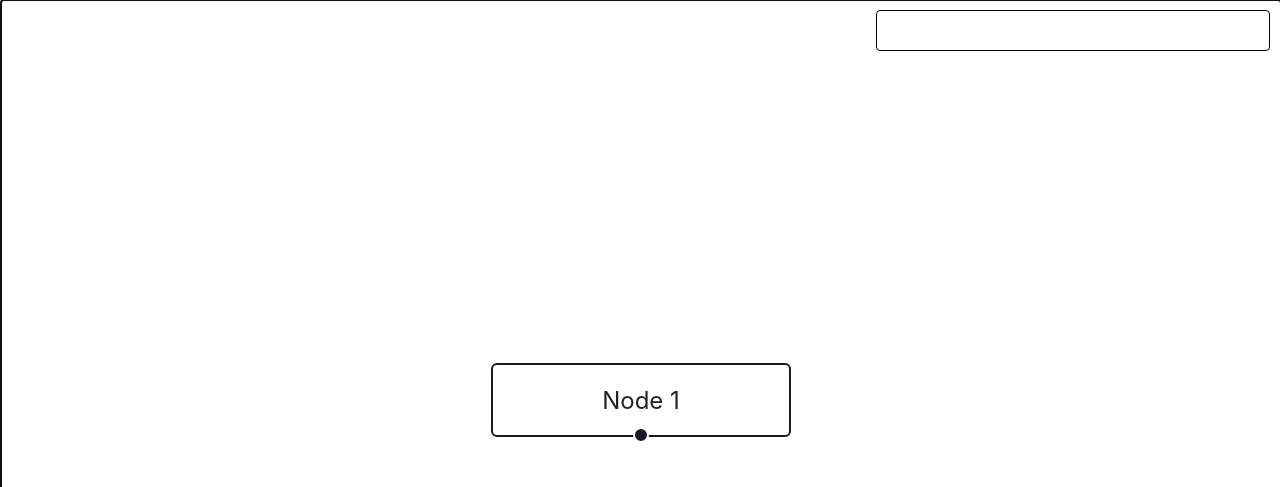
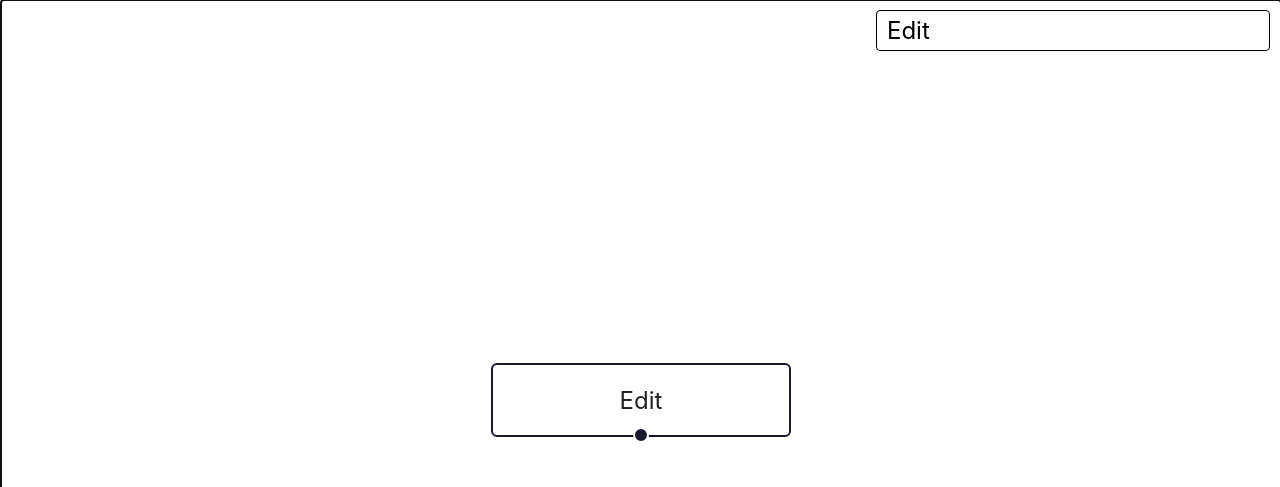
Before and after one commit to alabhyajindal/fastflow, a React (Create React App) app: page / in a window 1280 px wide. Shown: the top 487 px of the page. Built offline with nearby package versions, Linux system fonts and the light colour scheme.

Commit message:
Editable Node label for the first node

```diff
--- a/src/App.js
+++ b/src/App.js
@@ -1,4 +1,4 @@
-import { useCallback, useEffect, useRef } from 'react';
+import { useCallback, useState, useEffect, useRef } from 'react';
 import ReactFlow, {
   ReactFlowProvider,
   applyEdgeChanges,
@@ -33,6 +33,29 @@ export default function App() {
   const [nodes, setNodes] = useNodesState(initialNodes);
   const [edges, setEdges] = useEdgesState(initialEdges);
 
+  // Create nodes using keyboard - done
+  // Edit nodes using keyboard - to do
+
+  // Create mode is default on page load. The mode switches to edit as soon as the user adds a node. This focuses the current node and allows user to change label of the current node. The user can now press Enter to switch back to create mode and press a/s/d to create a new node.
+
+  // A popup input window can be opened after pressing s and then closed after the user presses Enter
+
+  const [nodeLabel, setNodeLabel] = useState('Edit');
+
+  useEffect(() => {
+    setNodes((n) =>
+      n.map((node) => {
+        if (node.id === '1') {
+          node.data = {
+            ...node.data,
+            label: nodeLabel,
+          };
+        }
+        return node;
+      })
+    );
+  }, [nodeLabel, setNodes]);
+
   const onNodesChange = useCallback(
     (changes) => setNodes((nds) => applyNodeChanges(changes, nds)),
     [setNodes]
@@ -48,13 +71,6 @@ export default function App() {
   useEffect(() => {
     reactFlowRef.current.focus();
   }, [reactFlowRef]);
-
-  // Create nodes using keyboard - done
-  // Edit nodes using keyboard - to do
-
-  // Create mode is default on page load. The mode switches to edit as soon as the user adds a node. This focuses the current node and allows user to change label of the current node. The user can now press Enter to switch back to create mode and press a/s/d to create a new node.
-
-  // A popup input window can be opened after pressing s and then closed after the user presses Enter
 
   function addNode(key) {
     if (key === 's' || key === 'd' || key === 'a')
@@ -111,7 +127,12 @@ export default function App() {
         />
         <FitView />
         <div id='input-cont'>
-          <input id='input' type='text' />
+          <input
+            id='input'
+            type='text'
+            value={nodeLabel}
+            onChange={(e) => setNodeLabel(e.target.value)}
+          />
         </div>
       </ReactFlowProvider>
     </div>
```
